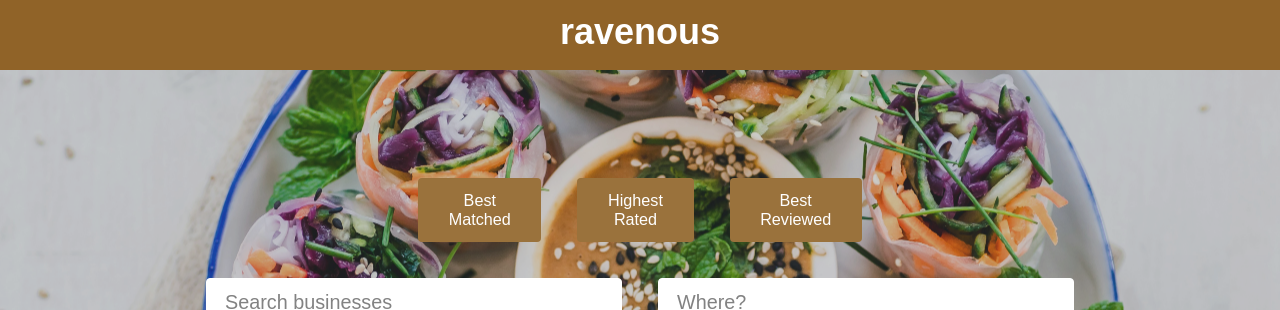
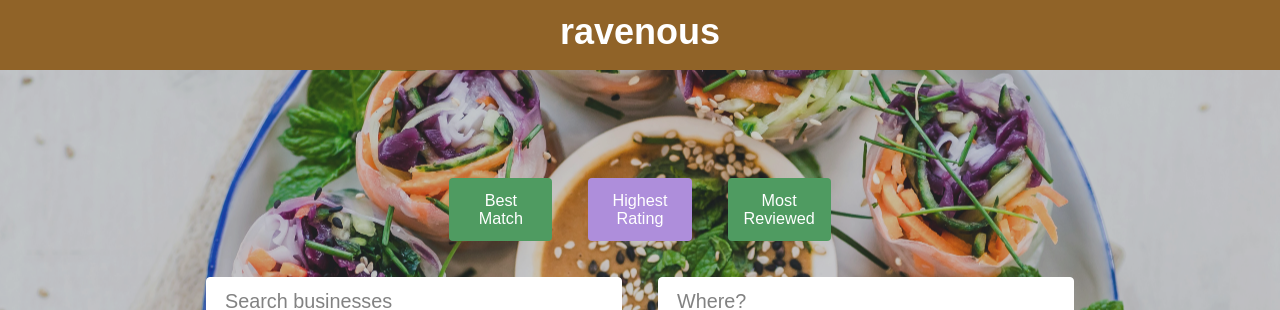
Before and after one commit to gracekishino/ravenous, a React (Create React App) app: page / in a window 1280 px wide. Shown: the top 310 px of the page. Built offline with nearby package versions, Linux system fonts and the light colour scheme.

Commit message:
Add state to search bar

```diff
--- a/src/components/App/App.js
+++ b/src/components/App/App.js
@@ -1,21 +1,11 @@
+import BusinessList from "../BusinessList/BusinessList";
+import SearchBar from "../SearchBar/SearchBar";
 import { useState } from "react";
 import './App.module.css';
-import BusinessList from "../BusinessList/BusinessList"
-import SearchBar from "../SearchBar/SearchBar"
 
-function App() {
-  const [ results, setResults ] = useState([
-    {
-      imageSrc: 'https://content.codecademy.com/programs/react/ravenous/pizza.jpg',
-      name: 'MarginOtto Pizzeria',
-      address: '1010 Paddington Way',
-      city: 'Flavortown',
-      state: 'NY',
-      zipCode: '10101',
-      category: 'Italian',
-      rating: 4.5,
-      reviewCount: 90
-  },     {
+
+// mock data
+const business = {
     imageSrc: 'https://content.codecademy.com/programs/react/ravenous/pizza.jpg',
     name: 'MarginOtto Pizzeria',
     address: '1010 Paddington Way',
@@ -25,50 +15,13 @@ function App() {
     category: 'Italian',
     rating: 4.5,
     reviewCount: 90
-},     {
-  imageSrc: 'https://content.codecademy.com/programs/react/ravenous/pizza.jpg',
-  name: 'MarginOtto Pizzeria',
-  address: '1010 Paddington Way',
-  city: 'Flavortown',
-  state: 'NY',
-  zipCode: '10101',
-  category: 'Italian',
-  rating: 4.5,
-  reviewCount: 90
-},     {
-  imageSrc: 'https://content.codecademy.com/programs/react/ravenous/pizza.jpg',
-  name: 'MarginOtto Pizzeria',
-  address: '1010 Paddington Way',
-  city: 'Flavortown',
-  state: 'NY',
-  zipCode: '10101',
-  category: 'Italian',
-  rating: 4.5,
-  reviewCount: 90
-},     {
-  imageSrc: 'https://content.codecademy.com/programs/react/ravenous/pizza.jpg',
-  name: 'MarginOtto Pizzeria',
-  address: '1010 Paddington Way',
-  city: 'Flavortown',
-  state: 'NY',
-  zipCode: '10101',
-  category: 'Italian',
-  rating: 4.5,
-  reviewCount: 90
-},     {
-  imageSrc: 'https://content.codecademy.com/programs/react/ravenous/pizza.jpg',
-  name: 'MarginOtto Pizzeria',
-  address: '1010 Paddington Way',
-  city: 'Flavortown',
-  state: 'NY',
-  zipCode: '10101',
-  category: 'Italian',
-  rating: 4.5,
-  reviewCount: 90
-}]);
+};
+
+function App() {
+  const [ results, setResults ] = useState([business, business, business, business, business, business]);
 
   return (
-    <div className="App">
+    <div>
       <header>
         <h1>ravenous</h1>
       </header>
--- a/src/components/BusinessList/BusinessList.js
+++ b/src/components/BusinessList/BusinessList.js
@@ -4,8 +4,8 @@ import styles from "./BusinessList.module.css";
 function BusinessList({ results }) {
     return (
         <div className={styles.list}>
-            {results.map((business) => (
-                <Business business={business} />
+            {results.map((business, index) => (
+                <Business business={business} key={index} />
             ))}
         </div>
     );
--- a/src/components/SearchBar/SearchBar.js
+++ b/src/components/SearchBar/SearchBar.js
@@ -1,21 +1,75 @@
 import styles from "./SearchBar.module.css";
+import { useState } from "react";
 
-function SearchBar() {
+const sortByOptions = {
+    "Best Match": "best_match",
+    "Highest Rating": "rating",
+    "Most Reviewed": "review_count",
+}
+
+// mock data
+const business2 = {
+    imageSrc: 'https://content.codecademy.com/programs/react/ravenous/pizza.jpg',
+    name: ' Pizzeria Ciro',
+    address: 'Ginza Dori',
+    city: 'Tokyo',
+    state: 'TY',
+    zipCode: '1690074',
+    category: 'Italian',
+    rating: 5,
+    reviewCount: 90
+};
+
+function SearchBar({ setResults }) {
+
+    const [ sortByOption, setSortByOption ] = useState("rating");
+    const [ searchText, setSearchText ] = useState('');
+    const [ searchLocation, setSearchLocation ] = useState('');
+
+    const doSearch = () => {
+      if (searchText !== '' || searchLocation !=='') {
+        // TODO request results from yelp API
+        console.log(`option: ${sortByOption} text: ${searchText} location: ${searchLocation}`)
+        const yelpResults = [business2, business2, business2, business2, business2, business2];
+        setResults(yelpResults);
+      }
+    }
+
+
+    const handleOptionChange = (event) => {
+        setSortByOption(event.target.id);
+    }
+
+    const handleSearchTextChange = (event) => {
+        setSearchText(event.target.value);
+    }
+
+    const HandleSearchLocationChange = (event) => {
+        setSearchLocation(event.target.value);
+    }
+
+    const renderSortByOptions = () => {
+        return Object.keys(sortByOptions).map((option) => {
+            let optionValue = sortByOptions[option];
+            return <li id={optionValue} key={optionValue} className={optionValue === sortByOption ? styles.active : ""} onClick={handleOptionChange}>{option}</li>
+        })
+    }
+
     return (
         <div id={styles.SearchBar}>
-            <div id={styles.searchNav}>
-                <a href="/">Best<br />Matched</a>
-                <a href="/">Highest<br />Rated</a>
-                <a href="/">Best<br />Reviewed</a>
-            </div>
+            <ul id={styles.searchNav}>
+                {renderSortByOptions()}
+            </ul>
             <input
-             placeholder="Search businesses"
-              aria-label="Search businesses"  />
+                onChange={handleSearchTextChange}
+                placeholder="Search businesses"
+                aria-label="Search businesses"  />
             <input
-              placeholder="Where?"
-               aria-label="Where?"  />
+                onChange={HandleSearchLocationChange}
+                placeholder="Where?"
+                aria-label="Where?"  />
             <div>
-                <button>Let's Go</button>
+                <button onClick={doSearch} >Let's Go</button>
             </div>
         </div>
     );
--- a/src/components/SearchBar/SearchBar.module.css
+++ b/src/components/SearchBar/SearchBar.module.css
@@ -11,12 +11,25 @@
 
   #searchNav {
     display: flex;
-    flex: 1 1 1;
-    flex-wrap: wrap;
     justify-content: center;
+    padding: 0;
   }
 
-  #searchNav a, button {
+  #searchNav li {
+    width: 4.33rem;
+    padding: 0.7rem;
+    line-height: 1.15;
+    text-align: center;
+    font-size: 0.9rem;
+    list-style: none;
+    border-radius: 4px;
+    color: #ffffff;
+    background-color: #3C9151;
+    margin: 0 1rem;
+    transition: background-color 0.5s;
+  }
+
+button {
     margin: 1rem;
     background-color: #906328;
     color: white;
@@ -28,14 +41,11 @@
     transition: background-color 0.5s;
   }
 
-  #searchNav a {
-    font-size: 0.9rem;
-    text-decoration: none;
-    font-weight: normal;
-  }
-
-  button:hover,   #searchNav a:hover {
-    background-color: #a7874b;
+  #searchNav li.active,
+  #searchNav li.active:hover,
+  #searchNav li:hover,
+  button:hover {
+    background-color: #A682D8;
     cursor: pointer;
   }
 
```
